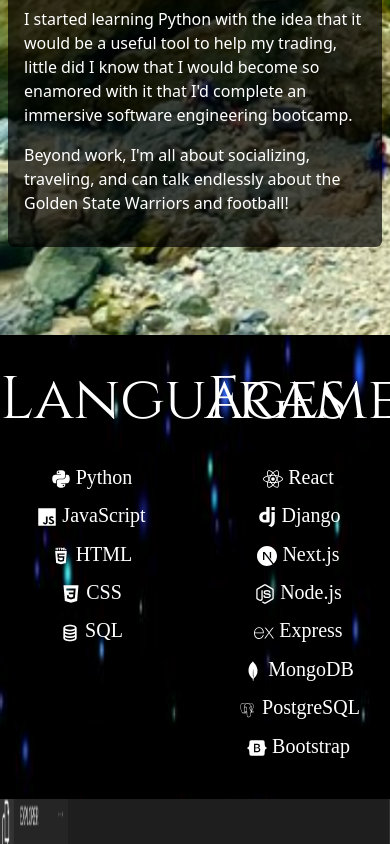
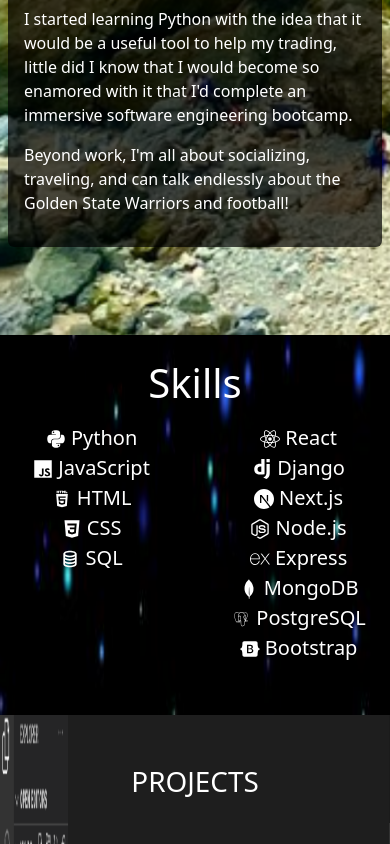
Before and after one commit to Slmbyn/my-portfolio, a React (Create React App) app: page / in a window 390 px wide. Shown: the part 1156-2000 px from the top of the page. Built offline with nearby package versions, Linux system fonts and the light colour scheme; a web font is replaced by a local one.

Commit message:
makes skills section mobile responsive

```diff
--- a/src/App.js
+++ b/src/App.js
@@ -86,6 +86,7 @@
       </span>
 
 {/* SKILLS */}
+<span className='d-none d-md-block '>
       <Parallax
         strength={-250}
         bgImage={starbg}
@@ -100,6 +101,23 @@
           </div>
         </div>
       </Parallax>
+</span>
+<span className='d-block d-md-none' style={{height:'45vh'}}>
+      <Parallax
+        strength={-250}
+        bgImage={starbg}
+        bgImageStyle={{
+          width: '100%',
+          height: '100vh',
+        }}
+        >
+        <div className='skillsContent'>
+          <div className='skills'>
+            <Skills />
+          </div>
+        </div>
+      </Parallax>
+</span>
 
 {/* Projects */}
       <Parallax strength={200} bgImage={fullVsc} bgImageStyle={{width: '100%', height: '90%'}}>
--- a/src/components/Skills.js
+++ b/src/components/Skills.js
@@ -34,6 +34,8 @@
     ];
 
     return (
+        <>
+        <span className='d-none d-md-block'>
             <span className={`${styles['skillsSectionWrapper']}`}>
             {/* <h2 className={`${styles['programmingSkills']}`}>Programming Skills</h2> */}
             <Row xs={2} md={2}>
@@ -71,5 +73,49 @@
                 </Col> */}
             </Row>
             </span>
+        </span>
+
+        <span className='d-block d-md-none'>
+            <span className="text-white text-center">
+                <h1
+                    className="mt-4"
+                    style={{fontSize: '40px'}}
+                    >
+                        Skills
+                    </h1>
+                <div
+                    className="mt-3 mb-5 "
+                    style={{
+                        fontSize: '20px'
+                    }}
+                    >
+                <Row xs={2} md={2}>
+                    <Col md={6}>
+                        <span>
+                            <span>
+                                {languages.map((language, idx) => (
+                                    <span key={idx}>
+                                        <div>{language.icon} {language.name}</div>
+                                    </span>
+                                ))}
+                            </span>
+                        </span>
+                    </Col>
+                    <Col md={6}>
+                        <span>
+                            <span>
+                                {frameworks.map((framework, idx) => (
+                                    <span key={idx}>
+                                        <div>{framework.icon} {framework.name}</div>
+                                    </span>
+                                ))}
+                            </span>
+                        </span>
+                    </Col>
+                </Row>
+                </div>
+            </span>
+        </span>
+        </>
     );
 }
```
Lines whose indentation alone changed are shown as unchanged.
